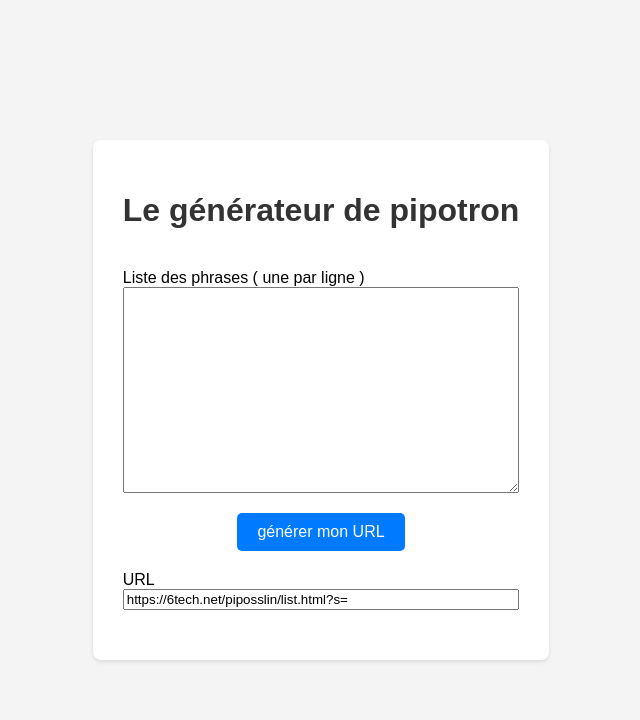
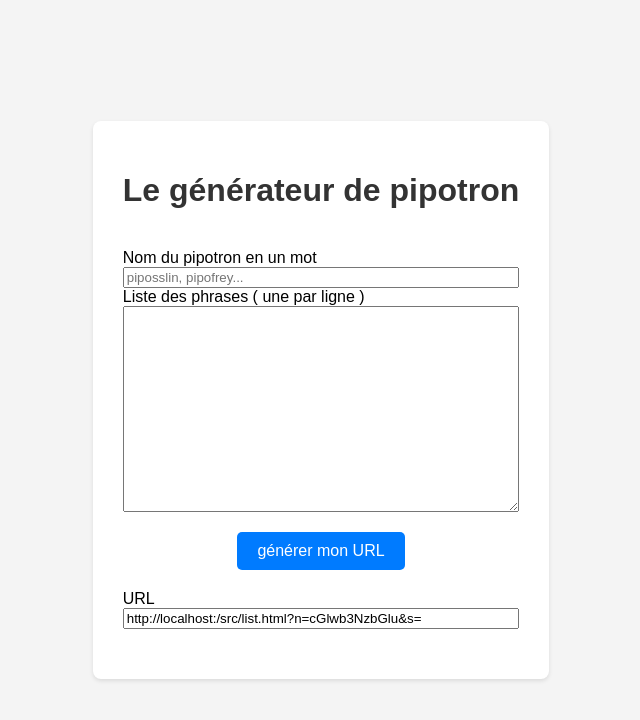
Before and after one commit to ydomenjoud/piposslin, a plain HTML site: page src/generator.html in a window 1280 px wide. Both pictures are taken after a click on the button "générer mon URL". Shown: the whole page, without its empty margins (319-959 px from the left). Drawn offline with Linux system fonts and the light colour scheme.

Commit message:
feature : Customisation du nom + gestion de l'url en local

```diff
--- a/src/generator.html
+++ b/src/generator.html
@@ -68,6 +68,7 @@
     document.addEventListener('DOMContentLoaded', () => {
       const genererButton = document.getElementById('generer');
       const phrasesTextarea = document.getElementById('phrases');
+      const nameText = document.getElementById('name');
       const urlInput = document.getElementById('url');
 
       function base64UrlEncode(str) {
@@ -117,10 +118,24 @@
       }
 
       async function genererURL() {
+        const encodedName = base64UrlEncode(nameText.value.trim() || "piposslin");
+
         const list = (phrasesTextarea.value || "").split('\n').map(d => d.trim());
-        const encoded = base64UrlEncode(list.join('%%%'));
-        console.log(encoded, list)
-        urlInput.value = 'https://6tech.net/piposslin/list.html?s=' + encoded;
+        const encodedList = base64UrlEncode(list.join('%%%'));
+
+        console.log({
+          name: nameText.value,
+          encodedName,
+          list: phrasesTextarea.value,
+          encodedList,
+        })
+
+        if(location.hostname === "localhost" || location.hostname === "127.0.0.1"){
+          const port = location.port
+          urlInput.value = `http://localhost:${port}/src/list.html?n=` + encodedName + '&s=' + encodedList;
+        } else {
+          urlInput.value = 'https://6tech.net/piposslin/list.html?n=' + encodedName + '&s=' + encodedList;
+        }
         // phraseGenereeElement.textContent = list[indexAleatoire] + ".";
       }
 
@@ -133,6 +148,8 @@
 <div class="container">
   <h1>Le générateur de pipotron</h1>
   <label>
+    Nom du pipotron en un mot
+    <input type="text" id="name" placeholder="piposslin, pipofrey..."/>
     Liste des phrases ( une par ligne )
     <textarea id="phrases"></textarea>
   </label>
```
Also changed, not shown: src/list.html (+16 -2 lines).
